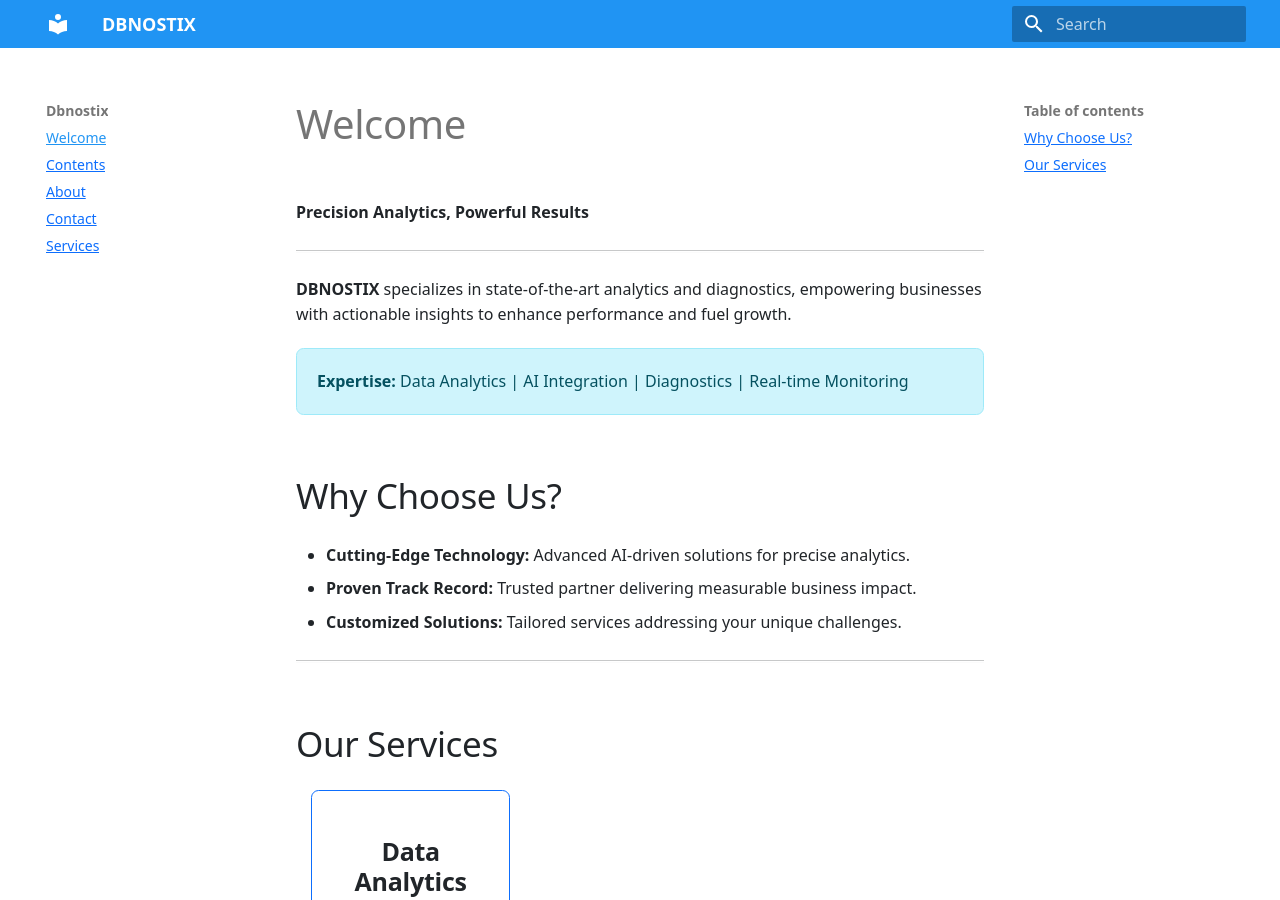
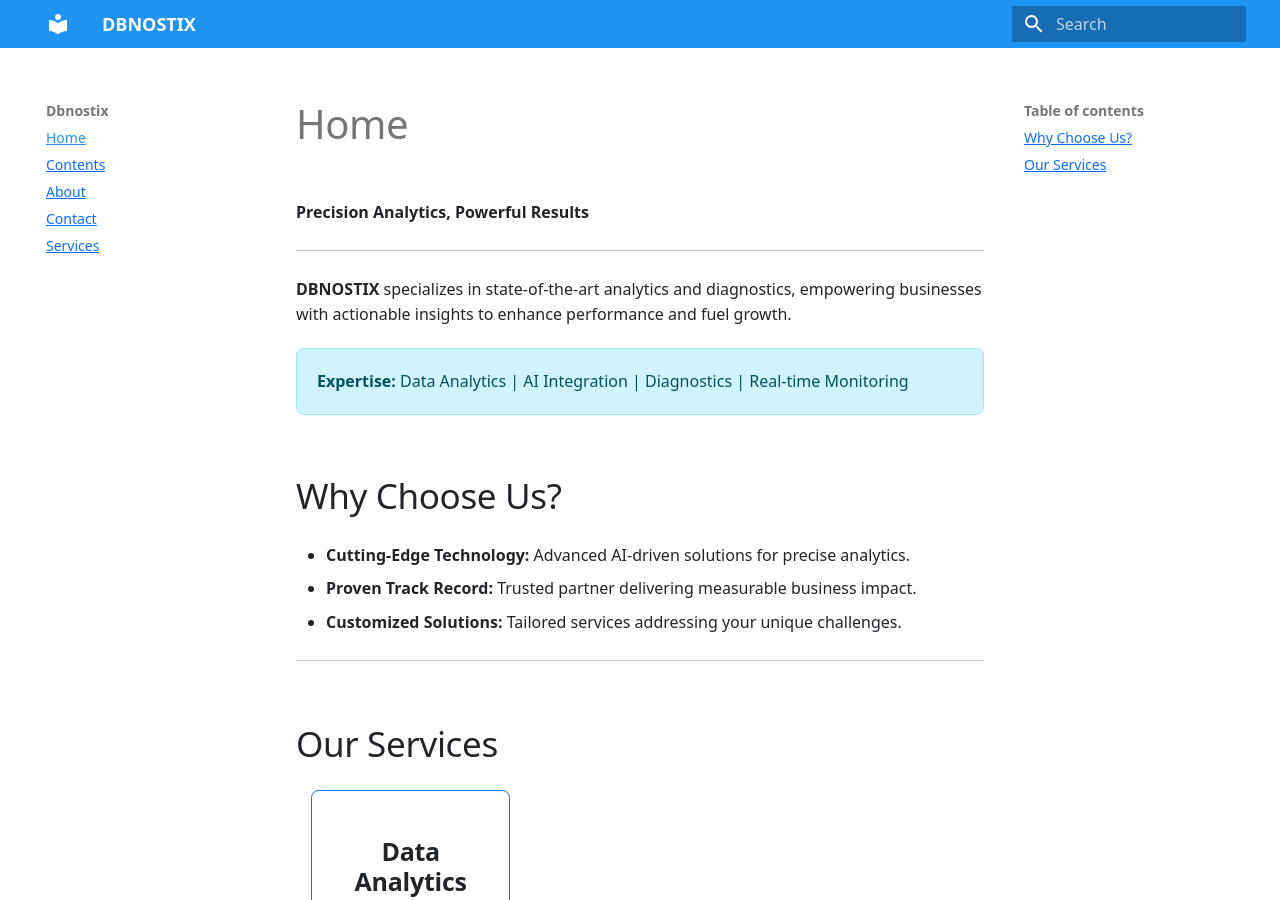
Before and after one commit to blutterfly/dbnostix, an MkDocs documentation site: the page built from docs/index.md, in a window 1280 px wide and 900 px high. Built offline with MkDocs 1.6.1 and Material for MkDocs 9.7.7, drawn with Linux system fonts in a browser that asks for light colours; nearby versions of some CDN libraries.

Commit message:
3 changes

```diff
--- a/docs/index.md
+++ b/docs/index.md
@@ -1,4 +1,4 @@
-# Welcome
+# Home
 
 **Precision Analytics, Powerful Results**
 
--- a/mkdocs.yml
+++ b/mkdocs.yml
@@ -107,3 +107,4 @@ nav:
       - mkdocs/mkdocs.md
       - mkdocs/admonitions.md
       - mkdocs/collapsible_sections.md
+      - mkdocs/emoji_guide.md
```
Also changed, not shown: docs/mkdocs/emoji_guide.md (added, +3 -0 lines).
